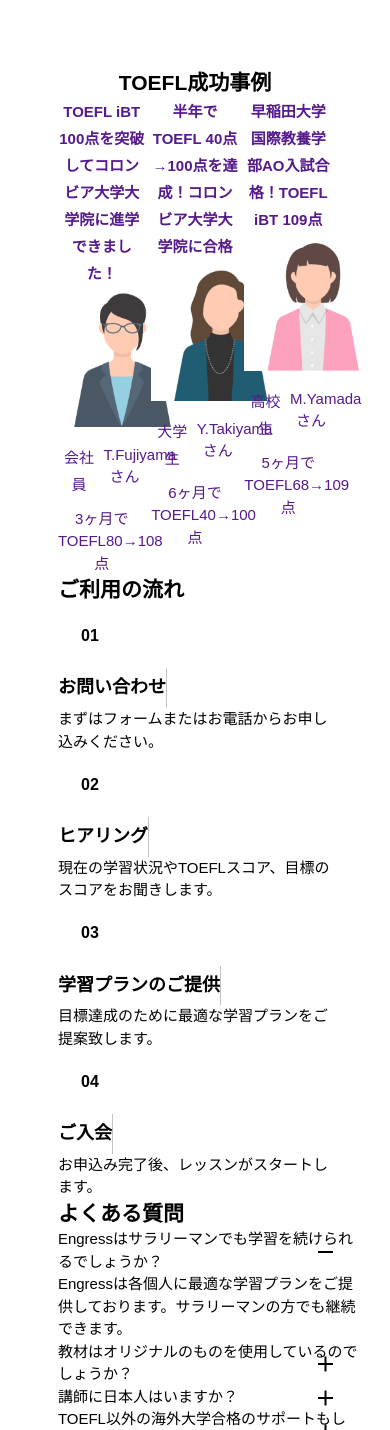
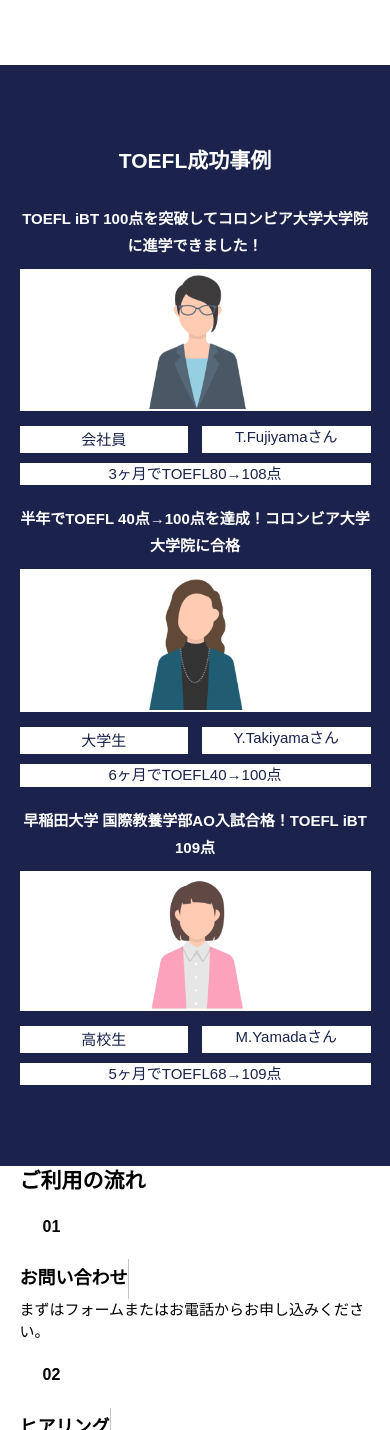
Before and after one commit to naka-kai/highter, a PHP site: page / in a window 390 px wide; the page is wider, and only the part inside the window is pictured. Shown: the part 3128-4558 px from the top of that part. Run offline with PHP 8.4, Linux system fonts and the light colour scheme; style sheets or scripts are compiled from the project's sources.

Commit message:
example responsive finish

```diff
--- a/css/example.css
+++ b/css/example.css
@@ -1,13 +1,330 @@
+@charset "UTF-8";
+/*
+html5doctor.com Reset Stylesheet
+v1.6.1
+Last Updated: 2010-09-17
+Author: Richard Clark - http://richclarkdesign.com
+Twitter: @rich_clark
+*/
+html,
+body,
+div,
+span,
+object,
+iframe,
+h1,
+h2,
+h3,
+h4,
+h5,
+h6,
+p,
+blockquote,
+pre,
+abbr,
+address,
+cite,
+code,
+del,
+dfn,
+em,
+img,
+ins,
+kbd,
+q,
+samp,
+small,
+strong,
+sub,
+sup,
+var,
+b,
+i,
+dl,
+dt,
+dd,
+ol,
+ul,
+li,
+fieldset,
+form,
+label,
+legend,
+table,
+caption,
+tbody,
+tfoot,
+thead,
+tr,
+th,
+td,
+article,
+aside,
+canvas,
+details,
+figcaption,
+figure,
+footer,
+header,
+hgroup,
+menu,
+nav,
+section,
+summary,
+time,
+mark,
+audio,
+video {
+  margin: 0;
+  padding: 0;
+  border: 0;
+  outline: 0;
+  font-size: 100%;
+  vertical-align: baseline;
+  background: transparent;
+}
+
+body {
+  line-height: 1;
+}
+
+article,
+aside,
+details,
+figcaption,
+figure,
+footer,
+header,
+hgroup,
+menu,
+nav,
+section {
+  display: block;
+}
+
+nav ul {
+  list-style: none;
+}
+
+blockquote,
+q {
+  quotes: none;
+}
+
+blockquote:before,
+blockquote:after,
+q:before,
+q:after {
+  content: '';
+  content: none;
+}
+
+a {
+  margin: 0;
+  padding: 0;
+  font-size: 100%;
+  vertical-align: baseline;
+  background: transparent;
+}
+
+/* change colours to suit your needs */
+ins {
+  background-color: #ff9;
+  color: #000;
+  text-decoration: none;
+}
+
+/* change colours to suit your needs */
+mark {
+  background-color: #ff9;
+  color: #000;
+  font-style: italic;
+  font-weight: bold;
+}
+
+del {
+  text-decoration: line-through;
+}
+
+abbr[title],
+dfn[title] {
+  border-bottom: 1px dotted;
+  cursor: help;
+}
+
+table {
+  border-collapse: collapse;
+  border-spacing: 0;
+}
+
+/* change border colour to suit your needs */
+hr {
+  display: block;
+  height: 1px;
+  border: 0;
+  border-top: 1px solid #cccccc;
+  margin: 1em 0;
+  padding: 0;
+}
+
+input,
+select {
+  vertical-align: middle;
+}
+
+html {
+  font-size: 62.5%;
+  /* -> 10px; */
+}
+
+body {
+  font-family: "游ゴシック体", "游ゴシック", "Yu Gothic", "YuGothic", "Hiragino Kaku Gothic ProN", "Hiragino Sans", Meiryo, sans-serif;
+}
+
+h1 {
+  font-size: 4rem;
+  font-weight: bold;
+  line-height: 1.3;
+}
+
+@media screen and (min-width: 1280px) {
+  h1 {
+    font-size: 4.8rem;
+    line-height: 1.4;
+  }
+}
+
+h2 {
+  font-weight: bold;
+  line-height: 1.4;
+  font-size: 2.1rem;
+}
+
+@media screen and (min-width: 1280px) {
+  h2 {
+    font-size: 3.6rem;
+  }
+}
+
+h3 {
+  font-size: 3.2rem;
+  font-weight: bold;
+  line-height: 1.7;
+}
+
+h4 {
+  font-weight: bold;
+  line-height: 1.5;
+  font-size: 1.8rem;
+}
+
+@media screen and (min-width: 1280px) {
+  h4 {
+    font-size: 2.6rem;
+  }
+}
+
+h5 {
+  font-size: 1.8rem;
+  font-weight: 200;
+  line-height: 1.5;
+}
+
+@media screen and (min-width: 1280px) {
+  h5 {
+    line-height: 1.7;
+  }
+}
+
+p,
+.p {
+  font-size: 1.5rem;
+  font-weight: 200;
+  line-height: 1.5;
+}
+
+@media screen and (min-width: 1280px) {
+  p,
+  .p {
+    line-height: 1.7;
+    font-size: 1.6rem;
+  }
+}
+
+small {
+  font-size: 1.2rem;
+  font-weight: 200;
+  line-height: 1.7;
+}
+
+a {
+  text-decoration: none;
+}
+
+ul {
+  list-style: none;
+}
+
+.smallDone {
+  display: block;
+}
+
+@media screen and (min-width: 1280px) {
+  .smallDone {
+    display: none;
+  }
+}
+
+.smallNone {
+  display: none;
+}
+
+@media screen and (min-width: 1280px) {
+  .smallNone {
+    display: block;
+  }
+}
+
+.container {
+  margin: 0 auto;
+  max-width: 1600px;
+  width: 90%;
+}
+
+@media screen and (min-width: 768px) {
+  .container {
+    width: 70.3125vw;
+  }
+}
+
 .example {
+  background-color: #1B224C;
   height: auto;
-  padding: vh(608, 58) 0;
+  padding: 9.53947vh 0;
+}
+
+.example_container {
+  max-width: 50rem;
+}
+
+@media screen and (min-width: 1280px) {
+  .example_container {
+    max-width: 1600px;
+  }
 }
 
 .example_title {
   text-align: center;
+  color: #FFFFFF;
 }
 
 .example_card-box {
+  margin-top: 3rem;
+}
+
+@media screen and (min-width: 1280px) {
+  .example_card-box {
+    margin-top: 13.7rem;
     display: -webkit-box;
     display: -ms-flexbox;
     display: flex;
@@ -15,19 +332,32 @@
         -ms-flex-pack: justify;
             justify-content: space-between;
   }
+}
 
+.example_card-list {
+  width: 100%;
+  text-align: center;
+  margin-top: 2rem;
+}
+
+@media screen and (min-width: 1280px) {
   .example_card-list {
     width: calc(96% / 3);
     text-align: center;
+    margin-top: 0;
+  }
 }
 
 .example_card-item-title {
   font-weight: bold;
   line-height: 1.8;
+  color: #FFFFFF;
 }
 
 .example_card-item-img {
+  background-color: #FFFFFF;
   width: 100%;
+  margin-top: 1rem;
 }
 
 .example_card-item-text-top {
@@ -42,14 +372,20 @@
 
 .example_card-item-profession {
   width: calc(96% / 2);
+  background-color: #FFFFFF;
   line-height: 1.8;
+  color: #1B224C;
 }
 
 .example_card-item-name {
   width: calc(96% / 2);
+  background-color: #FFFFFF;
+  color: #1B224C;
 }
 
 .example_card-item-period {
+  background-color: #FFFFFF;
   margin-top: 1rem;
+  color: #1B224C;
 }
 /*# sourceMappingURL=example.css.map */
--- a/css/example.scss
+++ b/css/example.scss
@@ -1,39 +1,58 @@
 @charset "utf-8";
 
-// @import 'style.scss';
+@import 'style.scss';
 
 .example {
-  // background-color: $navyBlue;
+  background-color: $navyBlue;
   height: auto;
   padding: vh(608, 58) 0;
 }
 
+.example_container {
+  max-width: 50rem;
+
+  @include spc {
+    max-width: 1600px;
+  }
+}
+
 .example_title {
   text-align: center;
+  color: $white;
 }
 
 .example_card-box {
-  display: flex;
-  justify-content: space-between;
+  margin-top: 3rem;
+
+  @include spc {
+    margin-top: 13.7rem;
+    display: flex;
+    justify-content: space-between;
+  }
 }
 
 .example_card-list {
-  width: calc(96% / 3);
+  width: 100%;
   text-align: center;
+  margin-top: 2rem;
+
+  @include spc {
+    width: calc(96% / 3);
+    text-align: center;
+    margin-top: 0;
+  }
 }
-
-.example_card-link {}
 
 .example_card-item-title {
   font-weight: bold;
   line-height: 1.8;
+  color: $white;
 }
 
 .example_card-item-img {
+  background-color: $white;
   width: 100%;
-  // background-color: $white;
-
-  img {}
+  margin-top: 1rem;
 }
 
 .example_card-item-text-top {
@@ -44,16 +63,19 @@
 
 .example_card-item-profession {
   width: calc(96% / 2);
-  // background-color: $white;
+  background-color: $white;
   line-height: 1.8;
+  color: $navyBlue;
 }
 
 .example_card-item-name {
   width: calc(96% / 2);
-  // background-color: $white;
+  background-color: $white;
+  color: $navyBlue;
 }
 
 .example_card-item-period {
-  // background-color: $white;
+  background-color: $white;
   margin-top: 1rem;
+  color: $navyBlue;
 }
--- a/css/feature.css
+++ b/css/feature.css
@@ -287,8 +287,14 @@
 
 .container {
   margin: 0 auto;
-  width: 70.3125vw;
   max-width: 1600px;
+  width: 90%;
+}
+
+@media screen and (min-width: 768px) {
+  .container {
+    width: 70.3125vw;
+  }
 }
 
 .feature {
--- a/css/feature.scss
+++ b/css/feature.scss
@@ -93,15 +93,44 @@
   width: 100%;
   height: auto;
   text-align: center;
-  padding: 6rem 0 5.3rem;
+  margin-top: 3rem;
+  padding: 3rem 0;
+
+
+  @include spc {
+    padding: 6rem 0 5.3rem;
+    margin-top: 9.3rem;
+
+  }
 }
 
-.feature_img-box-title {}
+.feature_img-box-title {
+  color: $white;
+}
 
 .feature_img-box-link {
-  margin-top: 2.7rem;
+  margin-top: 2rem;
+
+  @include spc {
+    margin-top: 2.7rem;
+  }
 }
 
 .feature_img-box-text {
   font-weight: bold;
+
+  a {
+    color: $white;
+    border: 1px solid $white;
+    padding: 1rem 2rem;
+    border-radius: 3rem;
+    line-height: 1.7;
+    font-weight: bold;
+    font-size: 1.5rem;
+
+    @include spc {
+      font-size: 1.6rem;
+      padding: 1.5rem 4.5rem;
+    }
+  }
 }
--- a/css/style.css
+++ b/css/style.css
@@ -287,7 +287,13 @@
 
 .container {
   margin: 0 auto;
-  width: 70.3125vw;
   max-width: 1600px;
+  width: 90%;
+}
+
+@media screen and (min-width: 768px) {
+  .container {
+    width: 70.3125vw;
+  }
 }
 /*# sourceMappingURL=style.css.map */
--- a/css/style.scss
+++ b/css/style.scss
@@ -320,6 +320,10 @@
 
 .container {
   margin: 0 auto;
-  width: vw(1280, 900);
   max-width: 1600px;
+  width: 90%;
+
+  @include ipad {
+    width: vw(1280, 900);
+  }
 }
--- a/index.html
+++ b/index.html
@@ -139,7 +139,7 @@
   </section>
 
   <section class="example">
-    <div class="container">
+    <div class="container example_container">
       <h2 class="example_title">TOEFL成功事例</h2>
       <div class="example_card-box">
         <div class="example_card-list"><a href="" class="example_card-link">
```
Also changed, not shown: other parts of css/feature.css (+37 -2 lines), 3 other files. Lines whose indentation alone changed are shown as unchanged.
